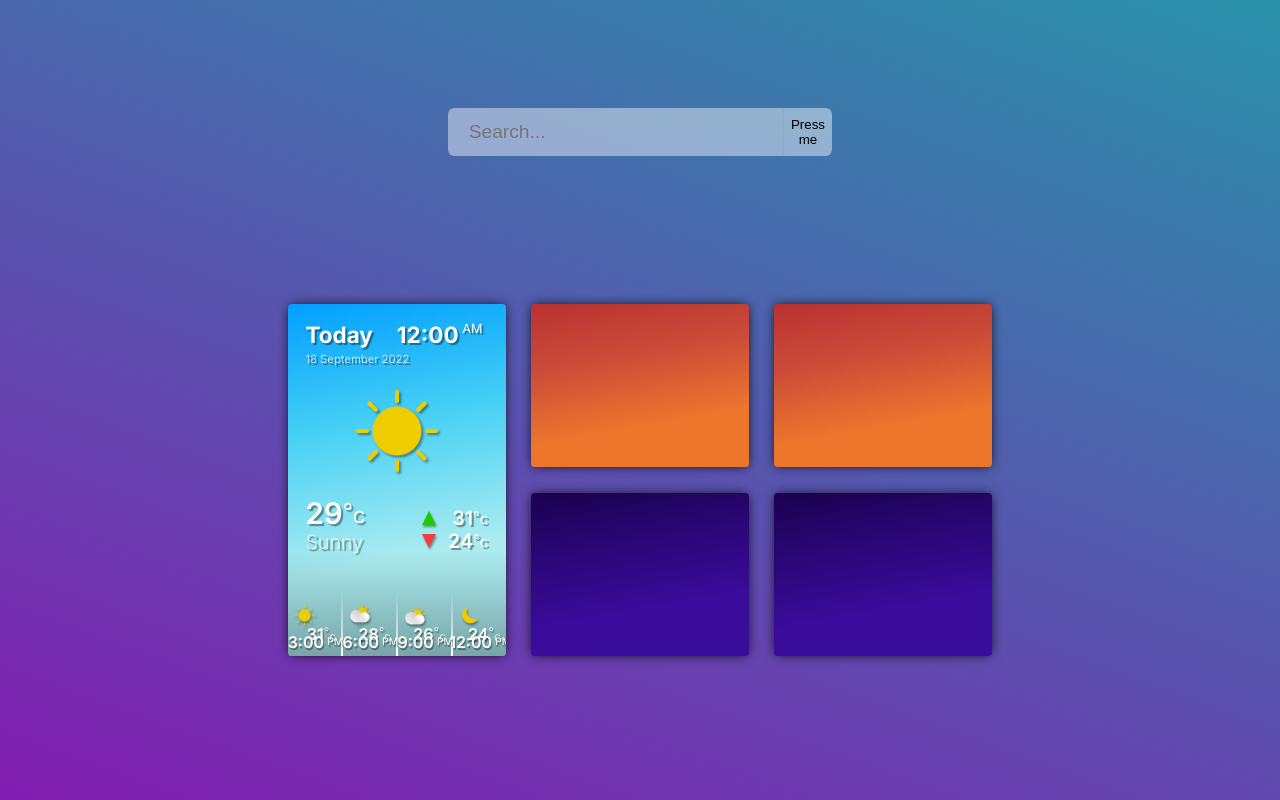
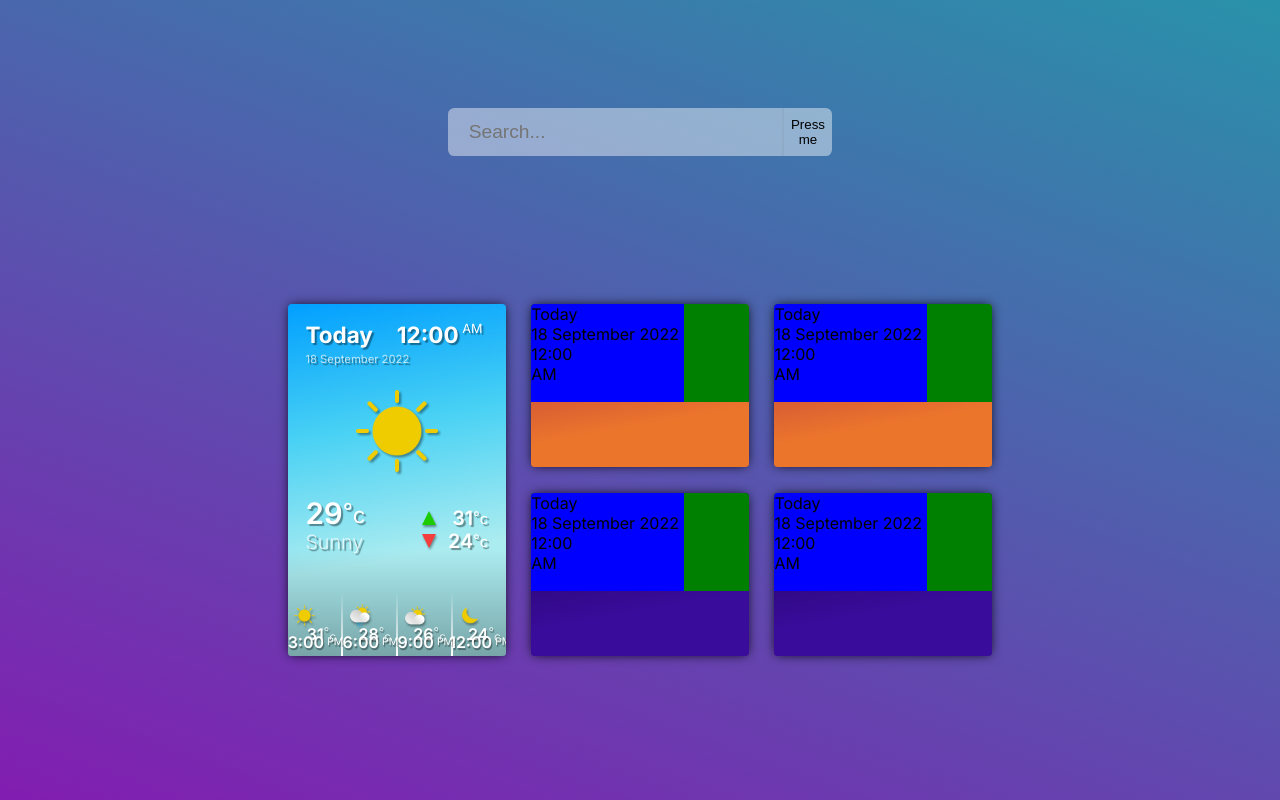
Before and after one commit to xPiccolinox/weather-app, a React (Create React App) app: page / in a window 1280 px wide. Built offline with nearby package versions, Linux system fonts and the light colour scheme.

Commit message:
Feat: WeatherTile prototype (part 1)

```diff
--- a/src/Components/WeatherTile/WeatherTile.css
+++ b/src/Components/WeatherTile/WeatherTile.css
@@ -10,4 +10,17 @@
   height: 100%;
   border-radius: 0.3vw;
   box-shadow: 0px 0px 12px -2px #000;
+  overflow: hidden;
 }
+.weatherTile .weatherInfo {
+  background-color: green;
+  display: flex;
+  width: 100%;
+  height: 60%;
+}
+.weatherTile .weatherInfo .weatherInfo_date {
+  background-color: blue;
+  width: 70%;
+  height: 100%;
+  flex-shrink: 0;
+}
--- a/src/Components/WeatherTile/WeatherTile.js
+++ b/src/Components/WeatherTile/WeatherTile.js
@@ -2,10 +2,88 @@ import './WeatherTile.css'
 
 const WeatherTile = (props) => {
   const className=`weatherTile tileWeather_${props.tileWeather}`
+  const img1 = './icons/weather_1.png'
+  const img2 = './icons/weather_2.png'
+  const img3 = './icons/weather_3.png'
+  const img4 = './icons/weather_4.png'
 
   return(
     <div className={className}>
-
+      <div className="weatherInfo">
+        <div className="weatherInfo_date">
+          <div className="day">Today</div>
+          <div className="date">18 September 2022</div>
+          <div className="time">12:00
+            <div className="period">AM</div>
+          </div>
+        </div>
+        <div className="weatherInfo_img">
+          <img src={img1} alt="weatherIcon"/>
+        </div>
+        <div className="weatherInfo_temp">
+          <div className="temp">
+            <div className="tempDiv">
+              29
+              <div className="tempDegree">&#176;</div>
+              <div className="tempCelcius">c</div>
+            </div>
+          </div>
+          <div className="tempName">Sunny</div>
+        </div>
+      </div>
+      <div className="weatherHourlyInfo">
+        <div className="weatherHourlyTile">
+          <img src={img1} alt="weatherHourlyInfoIcon"/>
+          <div className="tempDiv">
+              31
+              <div className="tempDegree">&#176;</div>
+              <div className="tempCelcius">c</div>
+            </div>
+            <div className="timeDiv">
+              3:00
+              <div className="period">PM</div>
+            </div>
+        </div>
+        <div className="weatherHourlySeparation"/>
+        <div className="weatherHourlyTile">
+          <img src={img2} alt="weatherHourlyInfoIcon"/>
+          <div className="tempDiv">
+              28
+              <div className="tempDegree">&#176;</div>
+              <div className="tempCelcius">c</div>
+            </div>
+            <div className="timeDiv">
+              6:00
+              <div className="period">PM</div>
+            </div>
+        </div>
+        <div className="weatherHourlySeparation"/>
+        <div className="weatherHourlyTile">
+          <img src={img3} alt="weatherHourlyInfoIcon"/>
+          <div className="tempDiv">
+              26
+              <div className="tempDegree">&#176;</div>
+              <div className="tempCelcius">c</div>
+            </div>
+            <div className="timeDiv">
+              9:00
+              <div className="period">PM</div>
+            </div>
+        </div>
+        <div className="weatherHourlySeparation"/>
+        <div className="weatherHourlyTile">
+          <img src={img4} alt="weatherHourlyInfoIcon"/>
+          <div className="tempDiv">
+              24
+              <div className="tempDegree">&#176;</div>
+              <div className="tempCelcius">c</div>
+            </div>
+            <div className="timeDiv">
+              12:00
+              <div className="period">PM</div>
+            </div>
+        </div>
+      </div>
     </div>
   )
 }
```
